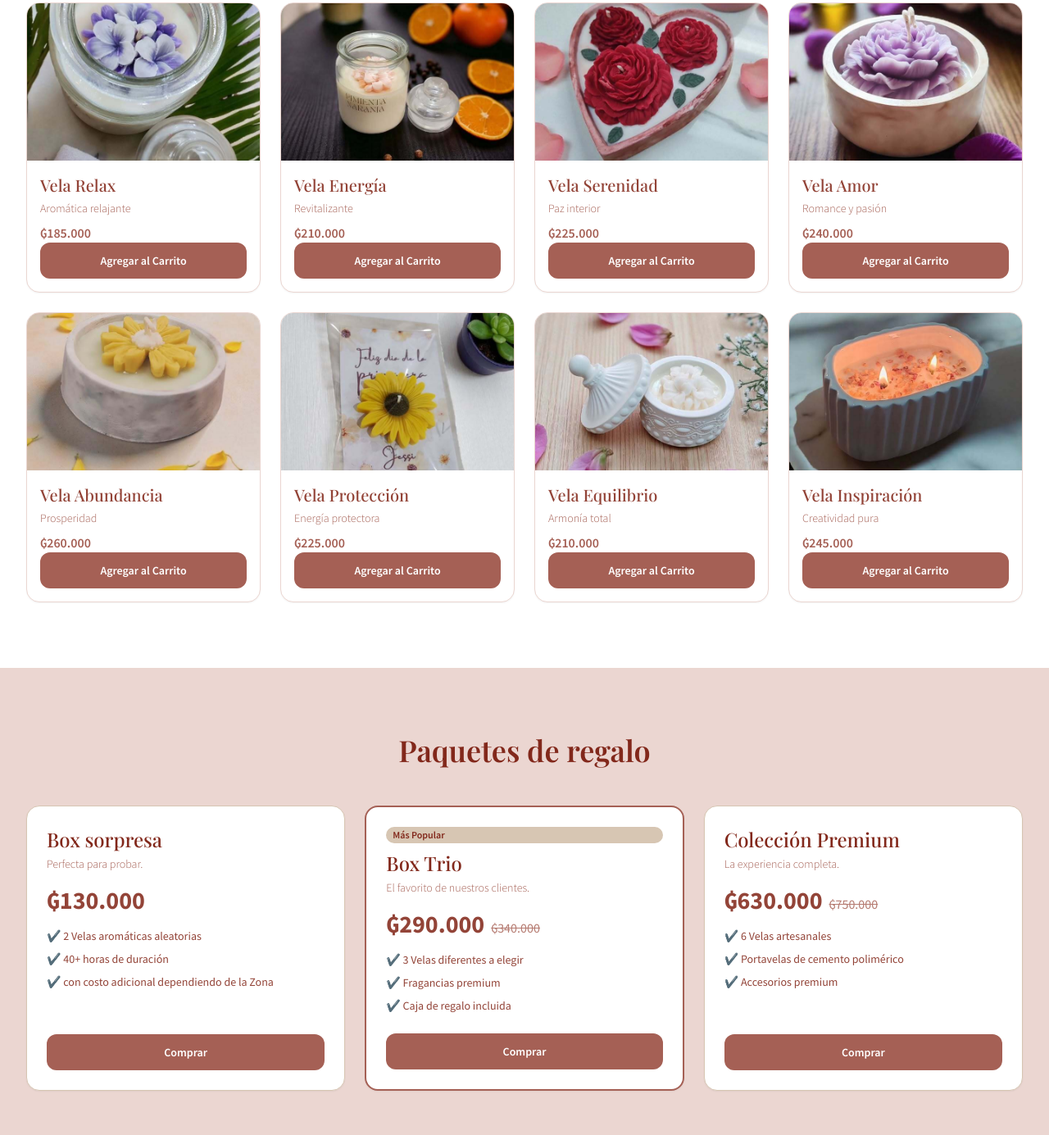
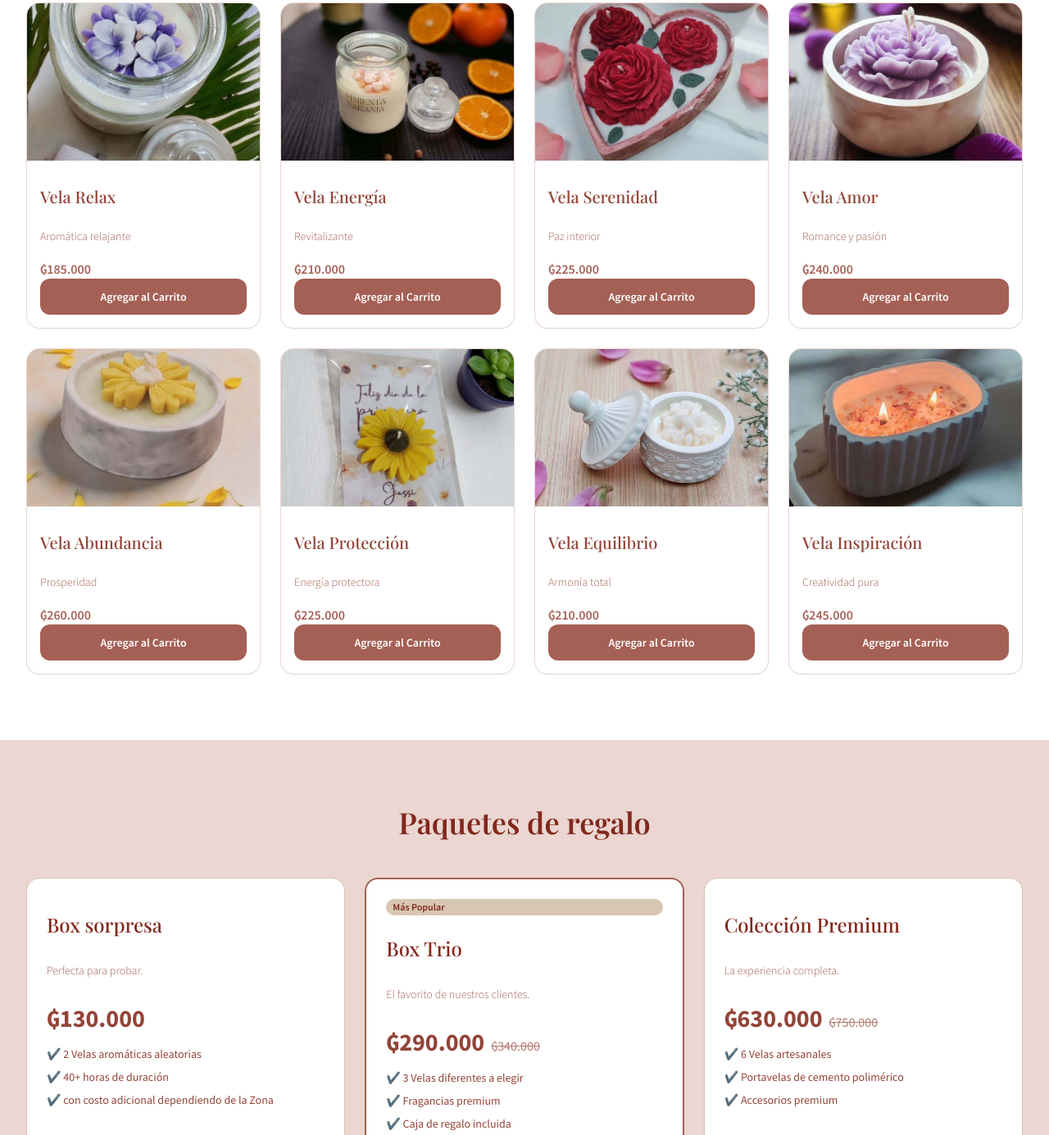
Before and after one commit to blackmagenuit/web_candles-personalproyect, a plain HTML site: page index.html in a window 1280 px wide. Shown: the part 700-2085 px from the top of the page at 82% size. Drawn offline with nearby package versions, Linux system fonts and the light colour scheme; a web font is replaced by a local one.

Commit message:
arreglos menores

```diff
--- a/index.html
+++ b/index.html
@@ -156,8 +156,8 @@
         <article class="rounded-2xl border border-rosatierra-100 dark:border-slate-800 overflow-hidden shadow-sm bg-white dark:bg-slate-950 flex flex-col">
           <img src="img/545270531_17854968003531051_4871331618368748410_n.jpg" alt="Vela Artesanal" class="w-full h-48 object-cover">
           <div class="p-4 flex flex-col flex-grow">
-            <h3 class="font-title font-medium text-xl text-rosatierra-700 dark:text-slate-200">Vela Relax</h3>
-            <p class="text-sm text-rosatierra-600 dark:text-slate-300 mt-1 font-light">Aromática relajante</p>
+            <h3 class="font-title font-medium text-xl text-rosatierra-700 dark:text-slate-200 h-14 flex items-center">Vela Relax</h3>
+            <p class="text-sm text-rosatierra-600 dark:text-slate-300 font-light h-10 flex items-center">Aromática relajante</p>
             <p class="text-rosatierra-600 font-semibold mt-2 dark:text-slate-300">₲185.000</p>
             <button class="w-full mt-auto pt-3 bg-rosatierra-600 text-white py-3 px-4 rounded-xl hover:bg-rosatierra-700 transition-colors font-semibold text-sm">Agregar al Carrito</button>
           </div>
@@ -166,8 +166,8 @@
         <article class="rounded-2xl border border-rosatierra-100 dark:border-slate-800 overflow-hidden shadow-sm bg-white dark:bg-slate-950 flex flex-col">
           <img src="img/545365265_17855113215531051_4961248560403902871_n.jpg" alt="Vela Artesanal" class="w-full h-48 object-cover">
           <div class="p-4 flex flex-col flex-grow">
-            <h3 class="font-title font-medium text-xl text-rosatierra-700 dark:text-slate-200">Vela Energía</h3>
-            <p class="text-sm text-rosatierra-600 dark:text-slate-300 mt-1 font-light">Revitalizante</p>
+            <h3 class="font-title font-medium text-xl text-rosatierra-700 dark:text-slate-200 h-14 flex items-center">Vela Energía</h3>
+            <p class="text-sm text-rosatierra-600 dark:text-slate-300 font-light h-10 flex items-center">Revitalizante</p>
             <p class="text-rosatierra-600 font-semibold mt-2 dark:text-slate-300">₲210.000</p>
             <button class="w-full mt-auto pt-3 bg-rosatierra-600 text-white py-3 px-4 rounded-xl hover:bg-rosatierra-700 transition-colors font-semibold text-sm">Agregar al Carrito</button>
           </div>
@@ -176,8 +176,8 @@
         <article class="rounded-2xl border border-rosatierra-100 dark:border-slate-800 overflow-hidden shadow-sm bg-white dark:bg-slate-950 flex flex-col">
           <img src="img/547758411_17855354748531051_6656419321469229698_n.jpg" alt="Vela Artesanal" class="w-full h-48 object-cover">
           <div class="p-4 flex flex-col flex-grow">
-            <h3 class="font-title font-medium text-xl text-rosatierra-700 dark:text-slate-200">Vela Serenidad</h3>
-            <p class="text-sm text-rosatierra-600 dark:text-slate-300 mt-1 font-light">Paz interior</p>
+            <h3 class="font-title font-medium text-xl text-rosatierra-700 dark:text-slate-200 h-14 flex items-center">Vela Serenidad</h3>
+            <p class="text-sm text-rosatierra-600 dark:text-slate-300 font-light h-10 flex items-center">Paz interior</p>
             <p class="text-rosatierra-600 font-semibold mt-2 dark:text-slate-300">₲225.000</p>
             <button class="w-full mt-auto pt-3 bg-rosatierra-600 text-white py-3 px-4 rounded-xl hover:bg-rosatierra-700 transition-colors font-semibold text-sm">Agregar al Carrito</button>
           </div>
@@ -187,8 +187,8 @@
         <article class="rounded-2xl border border-rosatierra-100 dark:border-slate-800 overflow-hidden shadow-sm bg-white dark:bg-slate-950 flex flex-col">
           <img src="img/548038925_17855330460531051_9195035416595380747_n.jpg" alt="Vela Artesanal" class="w-full h-48 object-cover">
           <div class="p-4 flex flex-col flex-grow">
-            <h3 class="font-title font-medium text-xl text-rosatierra-700 dark:text-slate-200">Vela Amor</h3>
-            <p class="text-sm text-rosatierra-600 dark:text-slate-300 mt-1 font-light">Romance y pasión</p>
+            <h3 class="font-title font-medium text-xl text-rosatierra-700 dark:text-slate-200 h-14 flex items-center">Vela Amor</h3>
+            <p class="text-sm text-rosatierra-600 dark:text-slate-300 font-light h-10 flex items-center">Romance y pasión</p>
             <p class="text-rosatierra-600 font-semibold mt-2 dark:text-slate-300">₲240.000</p>
             <button class="w-full mt-auto pt-3 bg-rosatierra-600 text-white py-3 px-4 rounded-xl hover:bg-rosatierra-700 transition-colors font-semibold text-sm">Agregar al Carrito</button>
           </div>
@@ -198,8 +198,8 @@
         <article class="rounded-2xl border border-rosatierra-100 dark:border-slate-800 overflow-hidden shadow-sm bg-white dark:bg-slate-950 flex flex-col">
           <img src="img/548545921_17855376558531051_6872042298536463752_n.jpg" alt="Vela Artesanal" class="w-full h-48 object-cover">
           <div class="p-4 flex flex-col flex-grow">
-            <h3 class="font-title font-medium text-xl text-rosatierra-700 dark:text-slate-200">Vela Abundancia</h3>
-            <p class="text-sm text-rosatierra-600 dark:text-slate-300 mt-1 font-light">Prosperidad</p>
+            <h3 class="font-title font-medium text-xl text-rosatierra-700 dark:text-slate-200 h-14 flex items-center">Vela Abundancia</h3>
+            <p class="text-sm text-rosatierra-600 dark:text-slate-300 font-light h-10 flex items-center">Prosperidad</p>
             <p class="text-rosatierra-600 font-semibold mt-2 dark:text-slate-300">₲260.000</p>
             <button class="w-full mt-auto pt-3 bg-rosatierra-600 text-white py-3 px-4 rounded-xl hover:bg-rosatierra-700 transition-colors font-semibold text-sm">Agregar al Carrito</button>
           </div>
@@ -209,8 +209,8 @@
         <article class="rounded-2xl border border-rosatierra-100 dark:border-slate-800 overflow-hidden shadow-sm bg-white dark:bg-slate-950 flex flex-col">
           <img src="img/551869002_17856317652531051_6553706410933271805_n.jpg" alt="Vela Artesanal" class="w-full h-48 object-cover">
           <div class="p-4 flex flex-col flex-grow">
-            <h3 class="font-title font-medium text-xl text-rosatierra-700 dark:text-slate-200">Vela Protección</h3>
-            <p class="text-sm text-rosatierra-600 dark:text-slate-300 mt-1 font-light">Energía protectora</p>
+            <h3 class="font-title font-medium text-xl text-rosatierra-700 dark:text-slate-200 h-14 flex items-center">Vela Protección</h3>
+            <p class="text-sm text-rosatierra-600 dark:text-slate-300 font-light h-10 flex items-center">Energía protectora</p>
             <p class="text-rosatierra-600 font-semibold mt-2 dark:text-slate-300">₲225.000</p>
             <button class="w-full mt-auto pt-3 bg-rosatierra-600 text-white py-3 px-4 rounded-xl hover:bg-rosatierra-700 transition-colors font-semibold text-sm">Agregar al Carrito</button>
           </div>
@@ -220,8 +220,8 @@
         <article class="rounded-2xl border border-rosatierra-100 dark:border-slate-800 overflow-hidden shadow-sm bg-white dark:bg-slate-950 flex flex-col">
           <img src="img/553726112_17856487059531051_2428140240481272521_n.jpg" alt="Vela Artesanal" class="w-full h-48 object-cover">
           <div class="p-4 flex flex-col flex-grow">
-            <h3 class="font-title font-medium text-xl text-rosatierra-700 dark:text-slate-200">Vela Equilibrio</h3>
-            <p class="text-sm text-rosatierra-600 dark:text-slate-300 mt-1 font-light">Armonía total</p>
+            <h3 class="font-title font-medium text-xl text-rosatierra-700 dark:text-slate-200 h-14 flex items-center">Vela Equilibrio</h3>
+            <p class="text-sm text-rosatierra-600 dark:text-slate-300 font-light h-10 flex items-center">Armonía total</p>
             <p class="text-rosatierra-600 font-semibold mt-2 dark:text-slate-300">₲210.000</p>
             <button class="w-full mt-auto pt-3 bg-rosatierra-600 text-white py-3 px-4 rounded-xl hover:bg-rosatierra-700 transition-colors font-semibold text-sm">Agregar al Carrito</button>
           </div>
@@ -231,8 +231,8 @@
         <article class="rounded-2xl border border-rosatierra-100 dark:border-slate-800 overflow-hidden shadow-sm bg-white dark:bg-slate-950 flex flex-col">
           <img src="img/560103923_17858193582531051_8352812995069567662_n.jpg" alt="Vela Artesanal" class="w-full h-48 object-cover">
           <div class="p-4 flex flex-col flex-grow">
-            <h3 class="font-title font-medium text-xl text-rosatierra-700 dark:text-slate-200">Vela Inspiración</h3>
-            <p class="text-sm text-rosatierra-600 dark:text-slate-300 mt-1 font-light">Creatividad pura</p>
+            <h3 class="font-title font-medium text-xl text-rosatierra-700 dark:text-slate-200 h-14 flex items-center">Vela Inspiración</h3>
+            <p class="text-sm text-rosatierra-600 dark:text-slate-300 font-light h-10 flex items-center">Creatividad pura</p>
             <p class="text-rosatierra-600 font-semibold mt-2 dark:text-slate-300">₲245.000</p>
             <button class="w-full mt-auto pt-3 bg-rosatierra-600 text-white py-3 px-4 rounded-xl hover:bg-rosatierra-700 transition-colors font-semibold text-sm">Agregar al Carrito</button>
           </div>
@@ -248,8 +248,8 @@
       <div class="grid md:grid-cols-3 gap-6">
         <!-- Box sorpresa -->
         <div class="rounded-2xl border border-rosatierra-200 dark:border-slate-700 p-6 shadow-sm bg-white dark:bg-slate-950 flex flex-col">
-          <h4 class="text-2xl font-title font-medium text-rosatierra-800 dark:text-slate-100">Box sorpresa</h4>
-          <p class="text-sm text-rosatierra-600 dark:text-slate-300 mt-1 font-light">Perfecta para probar.</p>
+          <h4 class="text-2xl font-title font-medium text-rosatierra-800 dark:text-slate-100 h-16 flex items-center">Box sorpresa</h4>
+          <p class="text-sm text-rosatierra-600 dark:text-slate-300 font-light h-12 flex items-center">Perfecta para probar.</p>
           <p class="mt-4 text-3xl font-extrabold text-rosatierra-700 dark:text-slate-200">₲130.000</p>
           <ul class="mt-4 space-y-2 text-sm text-rosatierra-700 dark:text-slate-300 flex-grow">
             <li>✔️ 2 Velas aromáticas aleatorias</li>
@@ -260,9 +260,9 @@
         </div>
         <!-- Box Trio -->
         <div class="rounded-2xl border-2 border-rosatierra-600 p-6 shadow-sm bg-white dark:bg-slate-950 flex flex-col">
-          <div class="inline-flex items-center gap-2 rounded-full bg-rosatierra-200 text-rosatierra-800 px-2 py-0.5 text-xs font-semibold">Más Popular</div>
-          <h4 class="mt-2 text-2xl font-title font-medium text-rosatierra-800 dark:text-slate-100">Box Trio</h4>
-          <p class="text-sm text-rosatierra-600 dark:text-slate-300 mt-1 font-light">El favorito de nuestros clientes.</p>
+          <div class="inline-flex items-center gap-2 rounded-full bg-rosatierra-200 text-rosatierra-800 px-2 py-0.5 text-xs font-semibold mb-2">Más Popular</div>
+          <h4 class="text-2xl font-title font-medium text-rosatierra-800 dark:text-slate-100 h-16 flex items-center">Box Trio</h4>
+          <p class="text-sm text-rosatierra-600 dark:text-slate-300 font-light h-12 flex items-center">El favorito de nuestros clientes.</p>
           <p class="mt-4 text-3xl font-extrabold text-rosatierra-700 dark:text-slate-200">₲290.000<span class="text-base font-medium text-rosatierra-500 line-through ml-2">₲340.000</span></p>
           <ul class="mt-4 space-y-2 text-sm text-rosatierra-700 dark:text-slate-300 flex-grow">
             <li>✔️ 3 Velas diferentes a elegir</li>
@@ -273,8 +273,8 @@
         </div>
         <!-- Colección Premium -->
         <div class="rounded-2xl border border-rosatierra-200 dark:border-slate-700 p-6 shadow-sm bg-white dark:bg-slate-950 flex flex-col">
-          <h4 class="text-2xl font-title font-medium text-rosatierra-800 dark:text-slate-100">Colección Premium</h4>
-          <p class="text-sm text-rosatierra-600 dark:text-slate-300 mt-1 font-light">La experiencia completa.</p>
+          <h4 class="text-2xl font-title font-medium text-rosatierra-800 dark:text-slate-100 h-16 flex items-center">Colección Premium</h4>
+          <p class="text-sm text-rosatierra-600 dark:text-slate-300 font-light h-12 flex items-center">La experiencia completa.</p>
           <p class="mt-4 text-3xl font-extrabold text-rosatierra-700 dark:text-slate-200">₲630.000<span class="text-base font-medium text-rosatierra-500 line-through ml-2">₲750.000</span></p>
           <ul class="mt-4 space-y-2 text-sm text-rosatierra-700 dark:text-slate-300 flex-grow">
             <li>✔️ 6 Velas artesanales</li>
```
